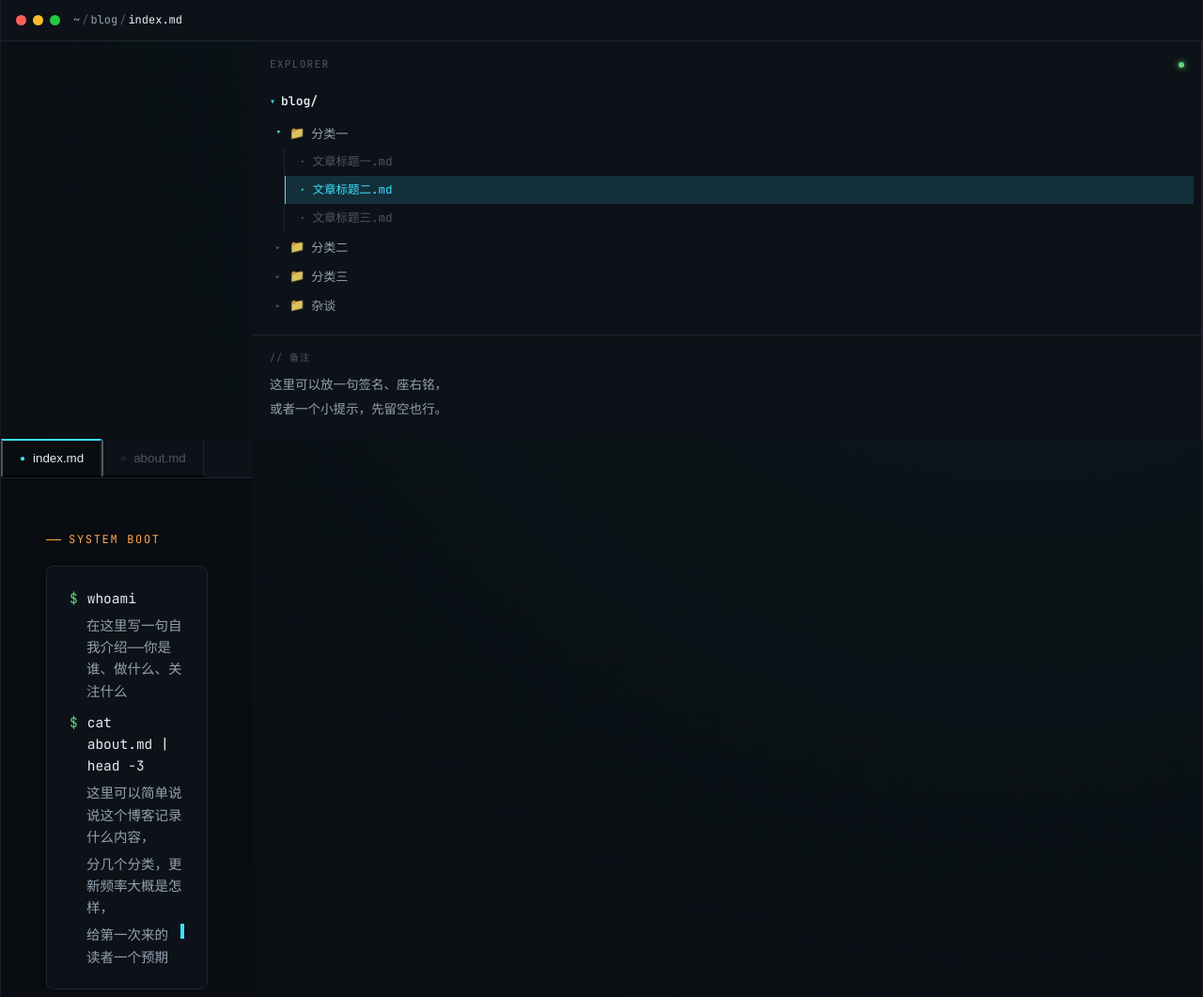
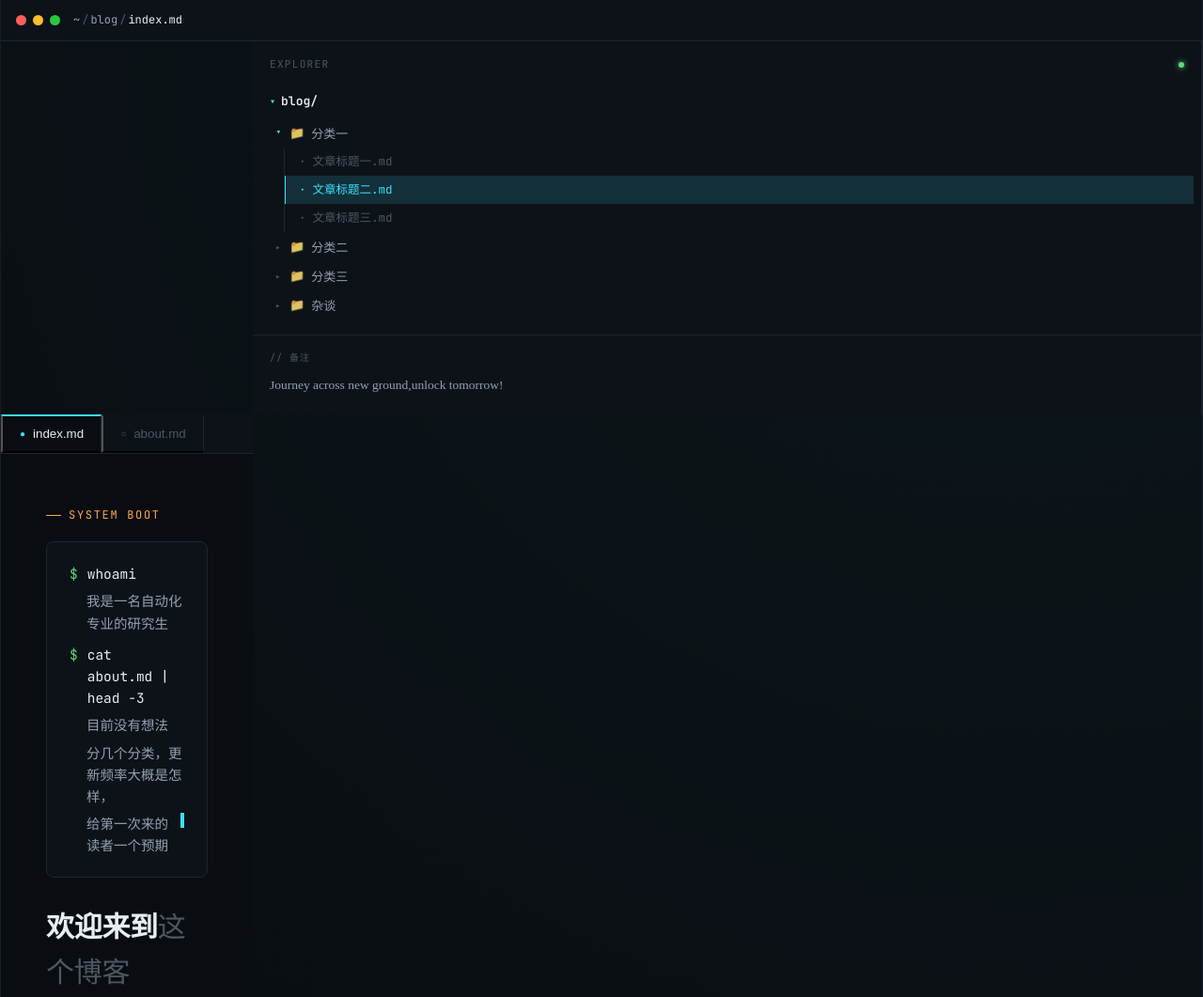
Before and after one commit to jangut/jangut.github.io, a plain HTML site: page index.html in a window 1280 px wide. Shown: the top 1061 px of the page at 94% size. Drawn offline with Linux system fonts and the light colour scheme.

Commit message:
Update title and personal introduction in index.html

```diff
--- a/index.html
+++ b/index.html
@@ -3,7 +3,7 @@
 <head>
 <meta charset="UTF-8">
 <meta name="viewport" content="width=device-width, initial-scale=1.0">
-<title>~/blog</title>
+<title>jangut's personal blog</title>
 <link rel="preconnect" href="https://fonts.googleapis.com">
 <link rel="preconnect" href="https://fonts.gstatic.com" crossorigin>
 <link href="https://fonts.googleapis.com/css2?family=JetBrains+Mono:wght@400;500;600;700&family=Noto+Serif+SC:wght@500;700&display=swap" rel="stylesheet">
@@ -575,7 +575,7 @@
       <div class="sidebar-footer">
         <div class="label">// 备注</div>
         <div class="couplet">
-          这里可以放一句签名、座右铭，<br>或者一个小提示，先留空也行。
+          Journey across new ground,unlock tomorrow!
         </div>
       </div>
     </aside>
@@ -597,9 +597,9 @@
 
             <div class="terminal">
               <div class="row"><span class="prompt">$</span><span class="cmd">whoami</span></div>
-              <div class="row out">在这里写一句自我介绍——你是谁、做什么、关注什么</div>
+              <div class="row out">我是一名自动化专业的研究生</div>
               <div class="row" style="margin-top:10px"><span class="prompt">$</span><span class="cmd">cat about.md | head -3</span></div>
-              <div class="row out">这里可以简单说说这个博客记录什么内容，</div>
+              <div class="row out">目前没有想法</div>
               <div class="row out" style="padding-left:18px">分几个分类，更新频率大概是怎样，</div>
               <div class="row out" style="padding-left:18px">给第一次来的读者一个预期<span class="cursor"></span></div>
             </div>
```
